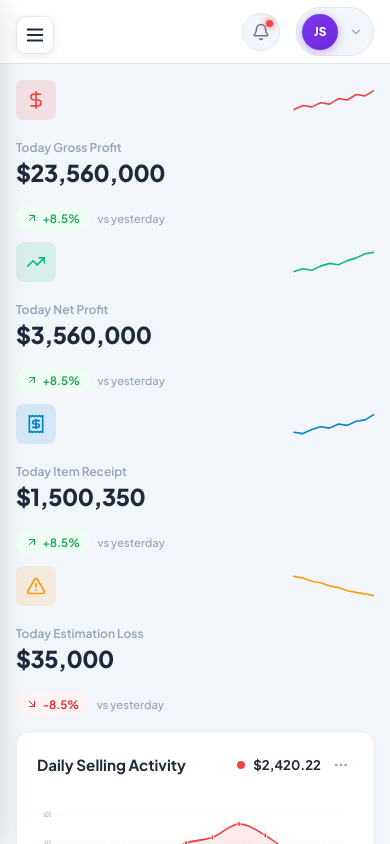
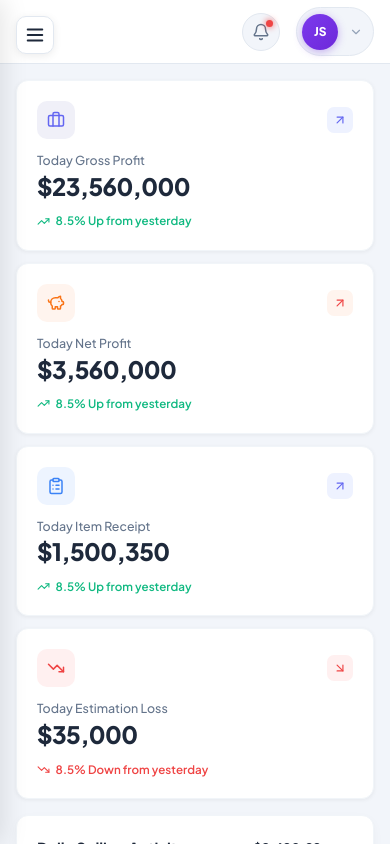
Before and after one commit to priambodogigieh-afk/web-slicing, a Next.js app: page / in a window 390 px wide. Shown: the top 844 px of the page. Built offline with nearby package versions, Linux system fonts and the light colour scheme.

Commit message:
fix: restore KpiCards component on Vercel page

```diff
--- a/src/app/page.js
+++ b/src/app/page.js
@@ -4,6 +4,7 @@ import React, { useState } from 'react';
 import Sidebar from '../components/Sidebar';
 import Header from '../components/Header';
 import StatCards from '../components/StatCards';
+import KpiCards from '../components/KpiCards';
 import DailySellingChart from '../components/DailySellingChart';
 import LatestTransactions from '../components/LatestTransactions';
 import PopularProducts from '../components/PopularProducts';
@@ -18,7 +19,7 @@ export default function Page() {
       <main className="main-content">
         <Header />
         <div className="dashboard-body">
-          <StatCards />
+          <KpiCards />
           <DailySellingChart />
           <div className="bottom-grid">
             <LatestTransactions />
--- a/src/components/KpiCards.css
+++ b/src/components/KpiCards.css
@@ -11,6 +11,13 @@
 }
 
 @media (max-width: 640px) {
+  .kpi-cards-grid {
+    grid-template-columns: repeat(2, 1fr);
+    gap: 0.75rem;
+  }
+}
+
+@media (max-width: 400px) {
   .kpi-cards-grid {
     grid-template-columns: 1fr;
   }
```
